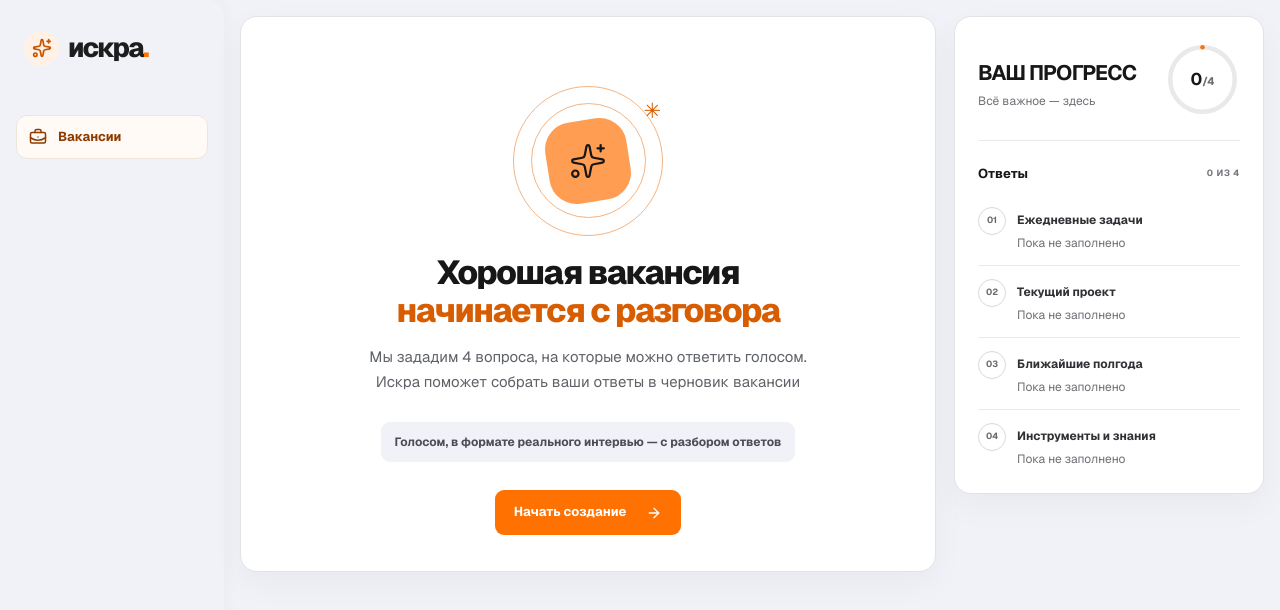
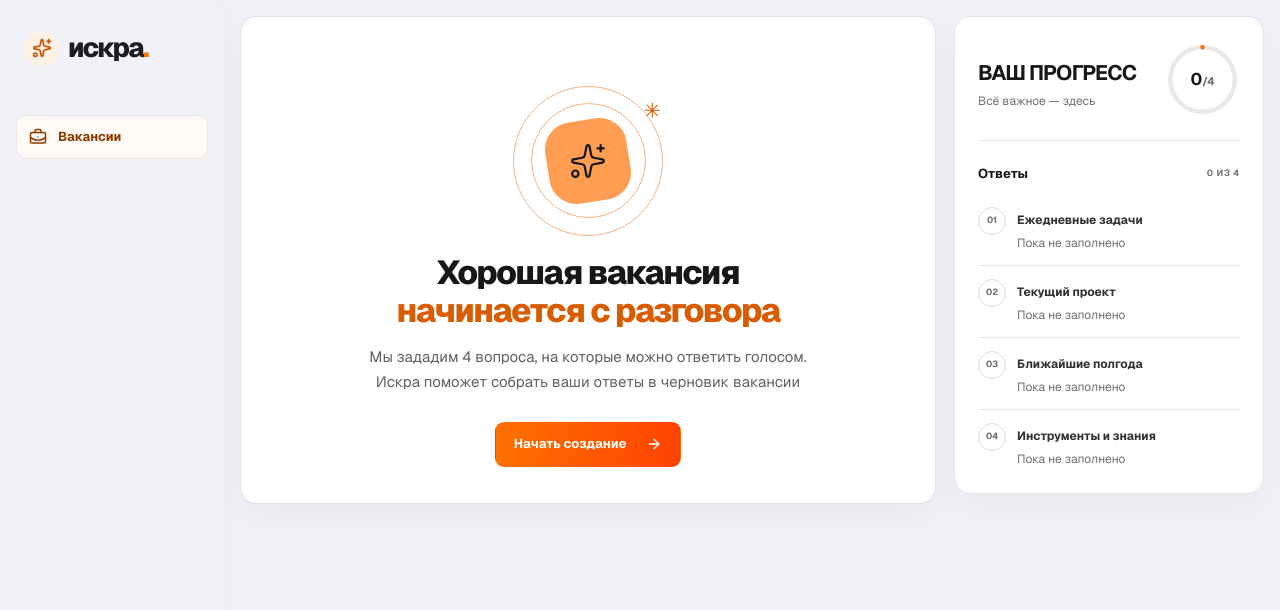
Before and after one commit to anastasiyarudomyotova/iskra, a Next.js app: page / in a window 1280 px wide. Shown: the top 610 px of the page. Built offline with nearby package versions, Linux system fonts and the light colour scheme.

Commit message:
Apply primary button gradient and remove intro copy
Co-authored-by: arena-agent <297053741+arena-agent@users.noreply.github.com>

```diff
--- a/src/app/globals.css
+++ b/src/app/globals.css
@@ -329,3 +329,8 @@ body, .app-shell { background: #f1f2f7; color: #171717; }
   }
   .workspace { padding: 12px max(12px, env(safe-area-inset-right)) max(12px, env(safe-area-inset-bottom)) max(12px, env(safe-area-inset-left)); }
 }
+
+/* Gradient for primary actions; the empty-answer state stays neutral. */
+.action-primary:not(.action-empty), .action-primary:not(.action-empty):hover {
+  background: linear-gradient(0.254turn, rgba(255, 113, 0, 1) 0%, rgba(255, 67, 0, 1) 100%);
+}
--- a/src/app/page.tsx
+++ b/src/app/page.tsx
@@ -127,7 +127,6 @@ export default function Home() {
                 <div className="intro-orbit" aria-hidden="true"><span className="orbit-line one"/><span className="orbit-line two"/><span className="orbit-core"><Sparkles size={38} strokeWidth={1.4}/></span><span className="orbit-star">✳</span></div>
                 <h2>Хорошая вакансия<br/><em>начинается с разговора</em></h2>
                 <p className="intro-lead">Мы зададим 4 вопроса, на которые можно ответить голосом. Искра поможет собрать ваши ответы в черновик вакансии</p>
-                <div className="intro-steps"><div><span hidden>02</span><p><b>Голосом, в формате реального интервью — с разбором ответов</b></p></div></div>
                 <Button className="action-primary" onClick={() => setScreen("wizard")}>Начать создание <ArrowRight/></Button>
                 <p className="intro-privacy" hidden></p>
               </div> : screen === "wizard" ? <div className="question-screen">
```
